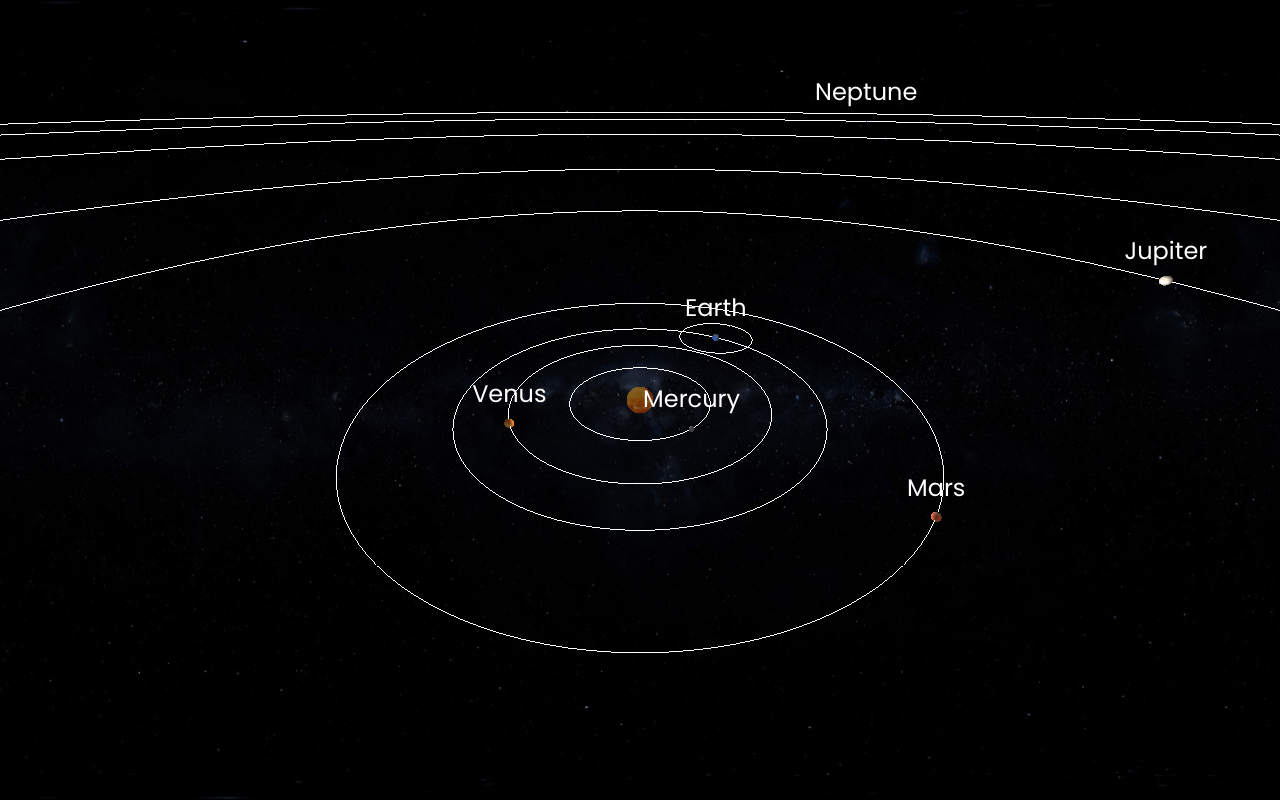
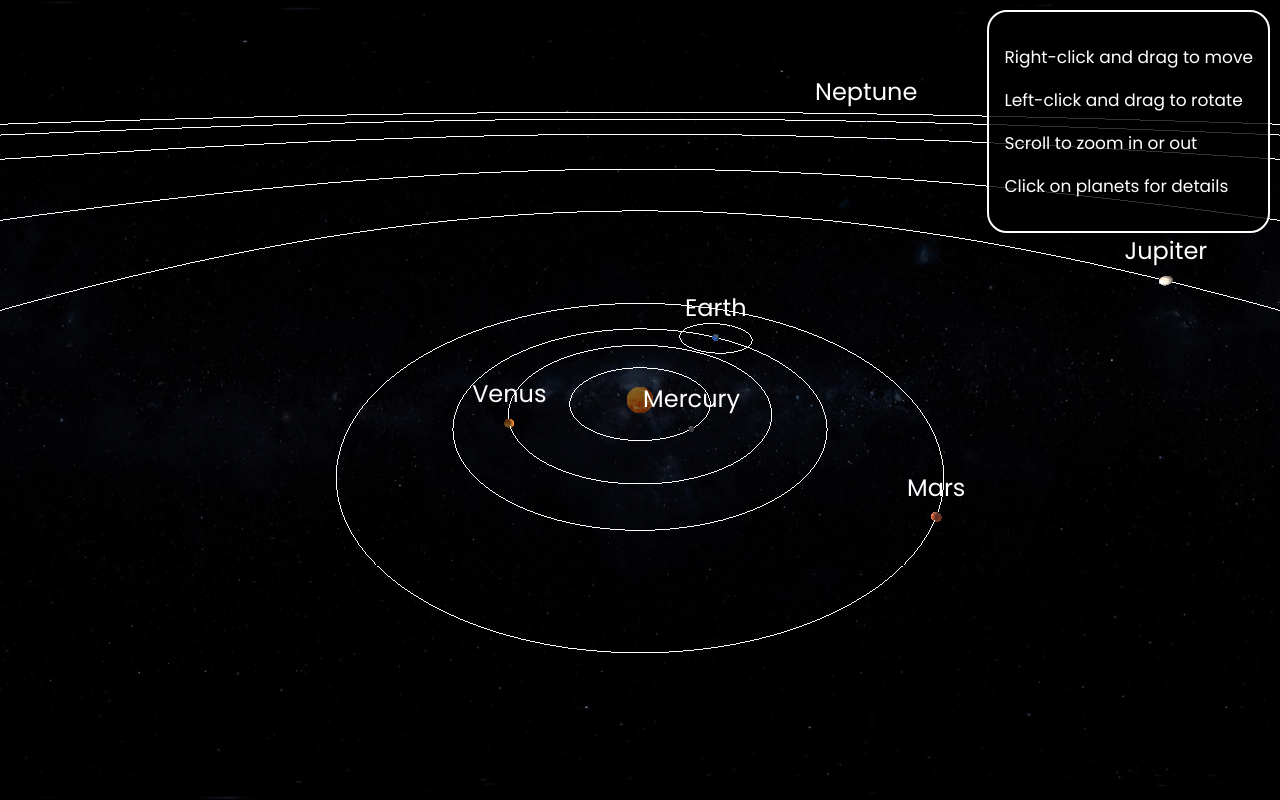
Before and after one commit to KarthikSambhuR/Orrery-Web-App, a plain HTML site: page index.html in a window 1280 px wide. Drawn offline with nearby package versions, Linux system fonts and the light colour scheme; animation ran at ten frames a second.

Commit message:
Add files via upload

```diff
--- a/index.html
+++ b/index.html
@@ -16,6 +16,14 @@
     <button id="closeButton">Close</button>
   </div>
 
+  <!-- Pop-up instructions -->
+  <div id="instructions" class="popup">
+    <p>Right-click and drag to move</p>
+    <p>Left-click and drag to rotate</p>
+    <p>Scroll to zoom in or out</p>
+    <p>Click on planets for details</p>
+  </div>
+
   <!-- Three.js CDN -->
   <script src="https://cdnjs.cloudflare.com/ajax/libs/three.js/r128/three.min.js"></script>
   <!-- Correct OrbitControls from Three.js examples -->
--- a/styles.css
+++ b/styles.css
@@ -59,15 +59,32 @@ canvas {
   position: absolute;
   top: 0;
   left: 0;
-  pointer-events: none; /* Prevent mouse events */
+  pointer-events: none;
   z-index: 0;
 }
 
 .planet-name {
   position: absolute;
-  font-size: 24px; /* Set the base font size */
+  font-size: 24px;
   color: white;
   text-align: center;
-  pointer-events: none; /* Prevent mouse events */
-  z-index: 1; /* Make sure it's behind the planet */
+  pointer-events: none;
+  z-index: 1;
 }
+
+#instructions {
+  border-radius: 20px;
+  border: #fff 2px solid;
+}
+
+.popup {
+  position: absolute;
+  top: 10px;
+  right: 10px;
+  background-color: rgba(0, 0, 0, 0.8);
+  color: white;
+  padding: 15px;
+  border-radius: 10px;
+  font-size: 17px;
+  z-index: 100;
+}
```
